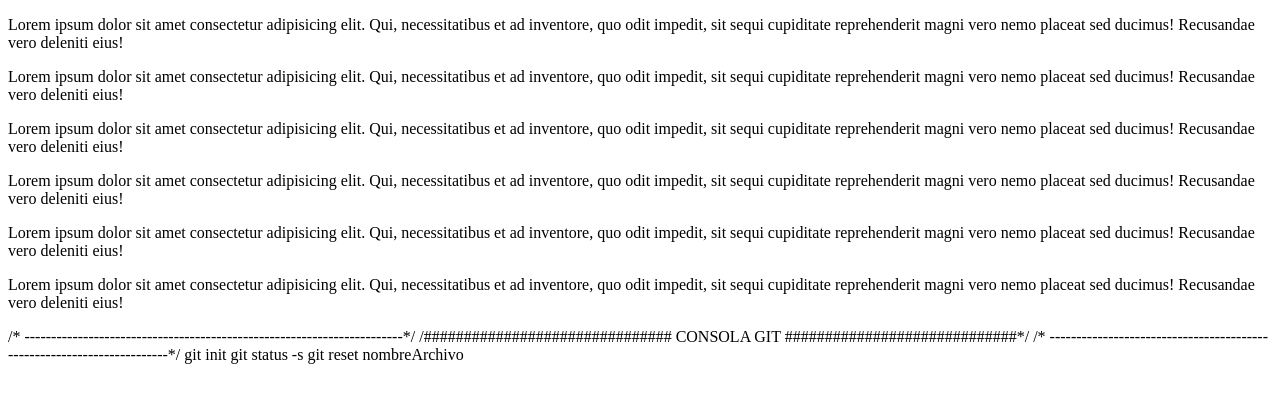
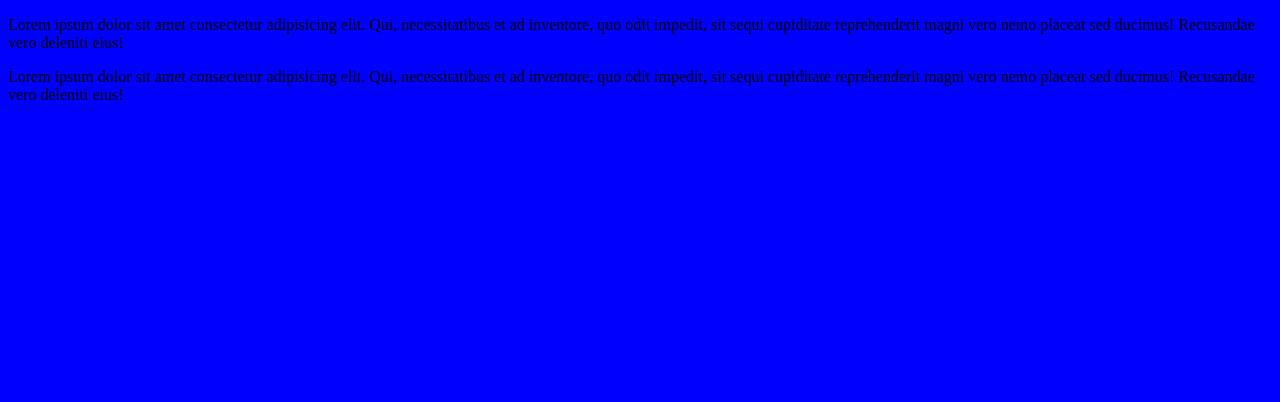
Before and after one commit to brian-emarquez/Learning-Git, a plain HTML site: page Principales Comandos/index.html in a window 1280 px wide. Drawn offline with Linux system fonts and the light colour scheme.

Commit message:
parrafo y tamaño de fuente

```diff
--- a/Principales Comandos/css/style.css
+++ b/Principales Comandos/css/style.css
@@ -0,0 +1,3 @@
+body{
+    background-color: blue;
+}
--- a/Principales Comandos/index.html
+++ b/Principales Comandos/index.html
@@ -1,6 +1,7 @@
 <!DOCTYPE html>
 <html lang="en">
 <head>
+
     <meta charset="UTF-8">
     <meta http-equiv="X-UA-Compatible" content="IE=edge">
     <meta name="viewport" content="width=device-width, initial-scale=1.0">
@@ -8,10 +9,8 @@
 
     <p>Lorem ipsum dolor sit amet consectetur adipisicing elit. Qui, necessitatibus et ad inventore, quo odit impedit, sit sequi cupiditate reprehenderit magni vero nemo placeat sed ducimus! Recusandae vero deleniti eius!</p>
     <p>Lorem ipsum dolor sit amet consectetur adipisicing elit. Qui, necessitatibus et ad inventore, quo odit impedit, sit sequi cupiditate reprehenderit magni vero nemo placeat sed ducimus! Recusandae vero deleniti eius!</p>
-    <p>Lorem ipsum dolor sit amet consectetur adipisicing elit. Qui, necessitatibus et ad inventore, quo odit impedit, sit sequi cupiditate reprehenderit magni vero nemo placeat sed ducimus! Recusandae vero deleniti eius!</p>
-    <p>Lorem ipsum dolor sit amet consectetur adipisicing elit. Qui, necessitatibus et ad inventore, quo odit impedit, sit sequi cupiditate reprehenderit magni vero nemo placeat sed ducimus! Recusandae vero deleniti eius!</p>
-    <p>Lorem ipsum dolor sit amet consectetur adipisicing elit. Qui, necessitatibus et ad inventore, quo odit impedit, sit sequi cupiditate reprehenderit magni vero nemo placeat sed ducimus! Recusandae vero deleniti eius!</p>
-    <p>Lorem ipsum dolor sit amet consectetur adipisicing elit. Qui, necessitatibus et ad inventore, quo odit impedit, sit sequi cupiditate reprehenderit magni vero nemo placeat sed ducimus! Recusandae vero deleniti eius!</p>
+
+    <link href="css/style.css" rel="stylesheet" type="text/css">
 
 </head>
 <body>
@@ -19,12 +18,3 @@
 
 </body>
 </html>
-
-/* -----------------------------------------------------------------------*/
-/############################### CONSOLA GIT #############################*/
-/* -----------------------------------------------------------------------*/
-
-
-git init
-git status -s
-git reset nombreArchivo
```
Also changed, not shown: Principales Comandos/test.html (deleted, +0 -12 lines), 1 other file.
